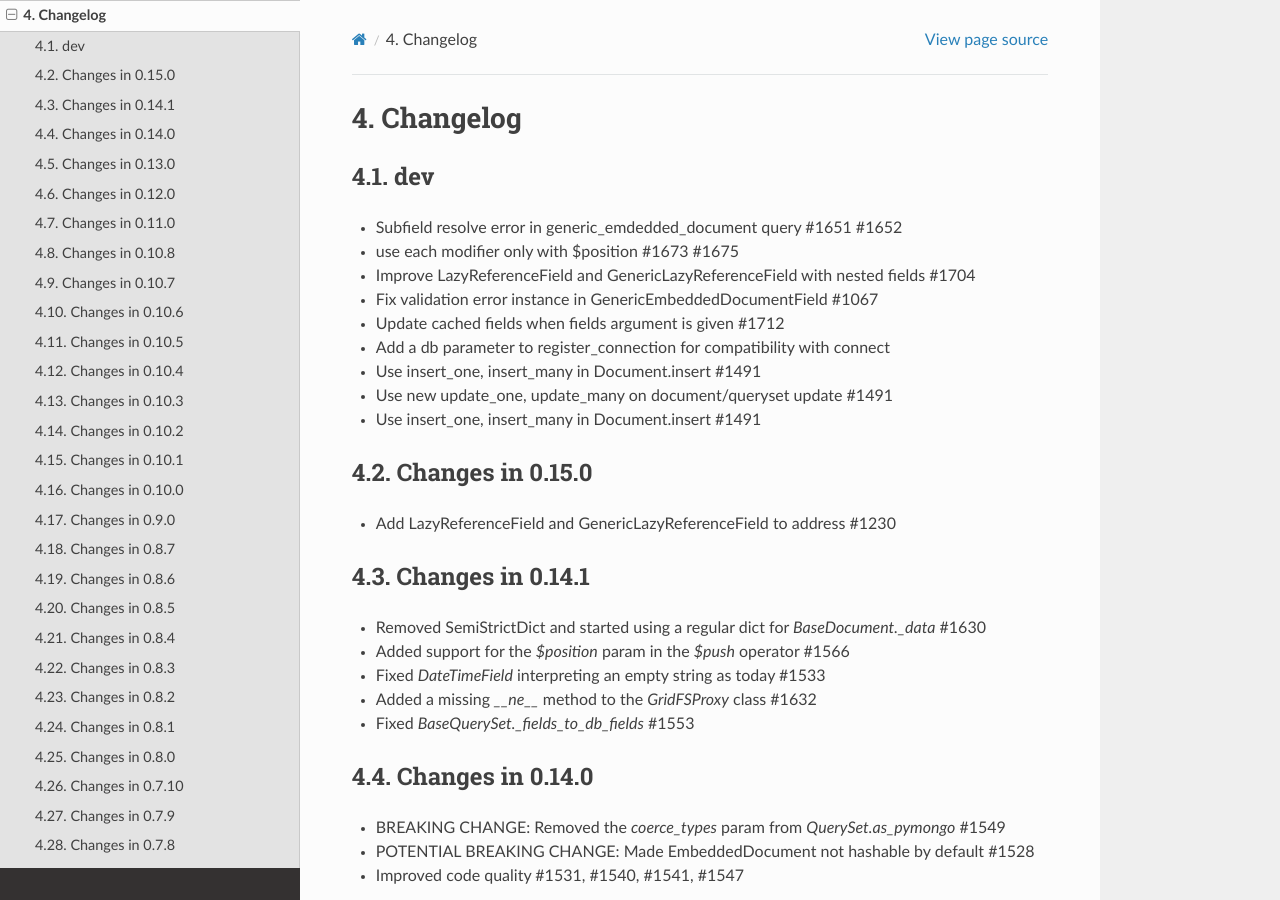
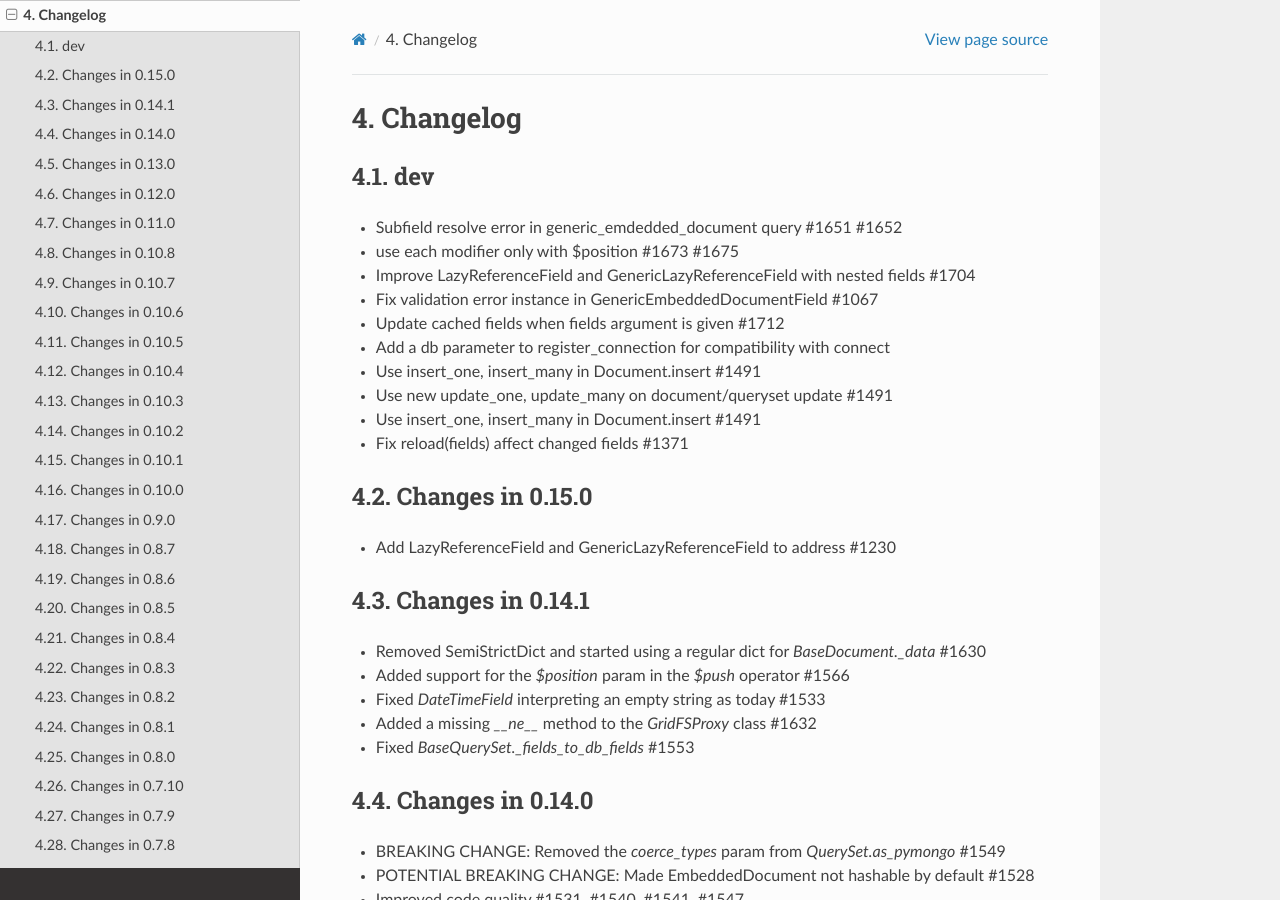
Before and after one commit to MongoEngine/mongoengine, a Sphinx documentation site: the page built from docs/changelog.rst, in a window 1280 px wide and 900 px high. Built offline with Sphinx 7.4.7 and the Read the Docs theme 2.0.0, drawn with Linux system fonts in a browser that asks for light colours.

Commit message:
add changelog #1371

```diff
--- a/docs/changelog.rst
+++ b/docs/changelog.rst
@@ -13,6 +13,7 @@ dev
 -  Use insert_one, insert_many in Document.insert #1491
 -  Use new update_one, update_many on document/queryset update #1491
 -  Use insert_one, insert_many in Document.insert #1491
+-  Fix reload(fields) affect changed fields #1371
 
 Changes in 0.15.0
 =================
```
